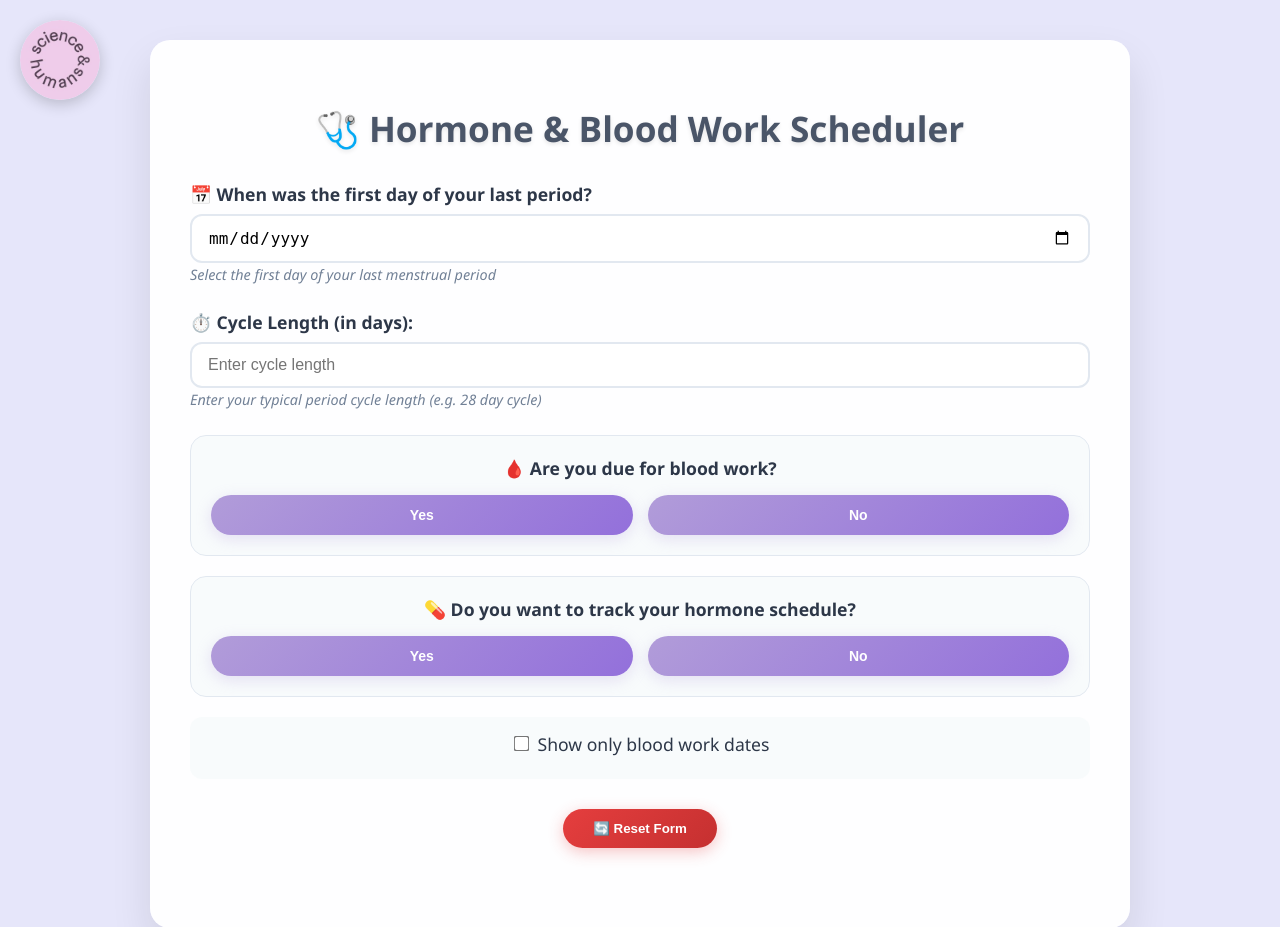
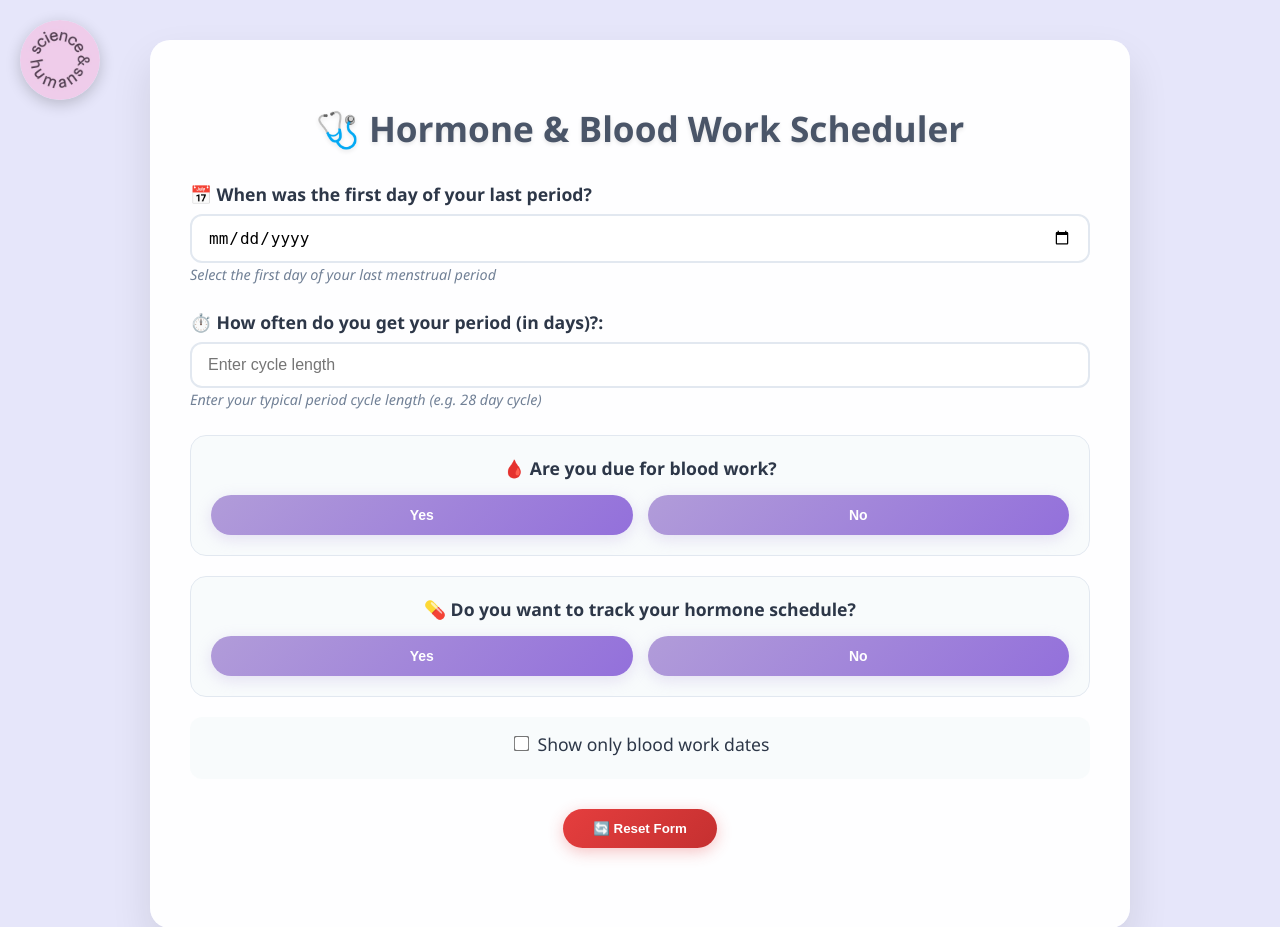
Before and after one commit to josh-jacob/Hormone-and-Blood-Work-Scheduler, a Flask app: page / in a window 1280 px wide. Shown: the top 927 px of the page. Run offline with Flask 3, Linux system fonts and the light colour scheme.

Commit message:
how often

```diff
--- a/templates/index.html
+++ b/templates/index.html
@@ -393,7 +393,7 @@
             </div>
 
             <div class="form-group">
-                <label for="cycle_length">⏱️ Cycle Length (in days):</label>
+                <label for="cycle_length">⏱️ How often do you get your period (in days)?:</label>
                 <input type="number" id="cycle_length_input" name="cycle_length_input" min="20" max="45" placeholder="Enter cycle length">
                 <small class="form-help">Enter your typical period cycle length (e.g. 28 day cycle)</small>
             </div>
```
